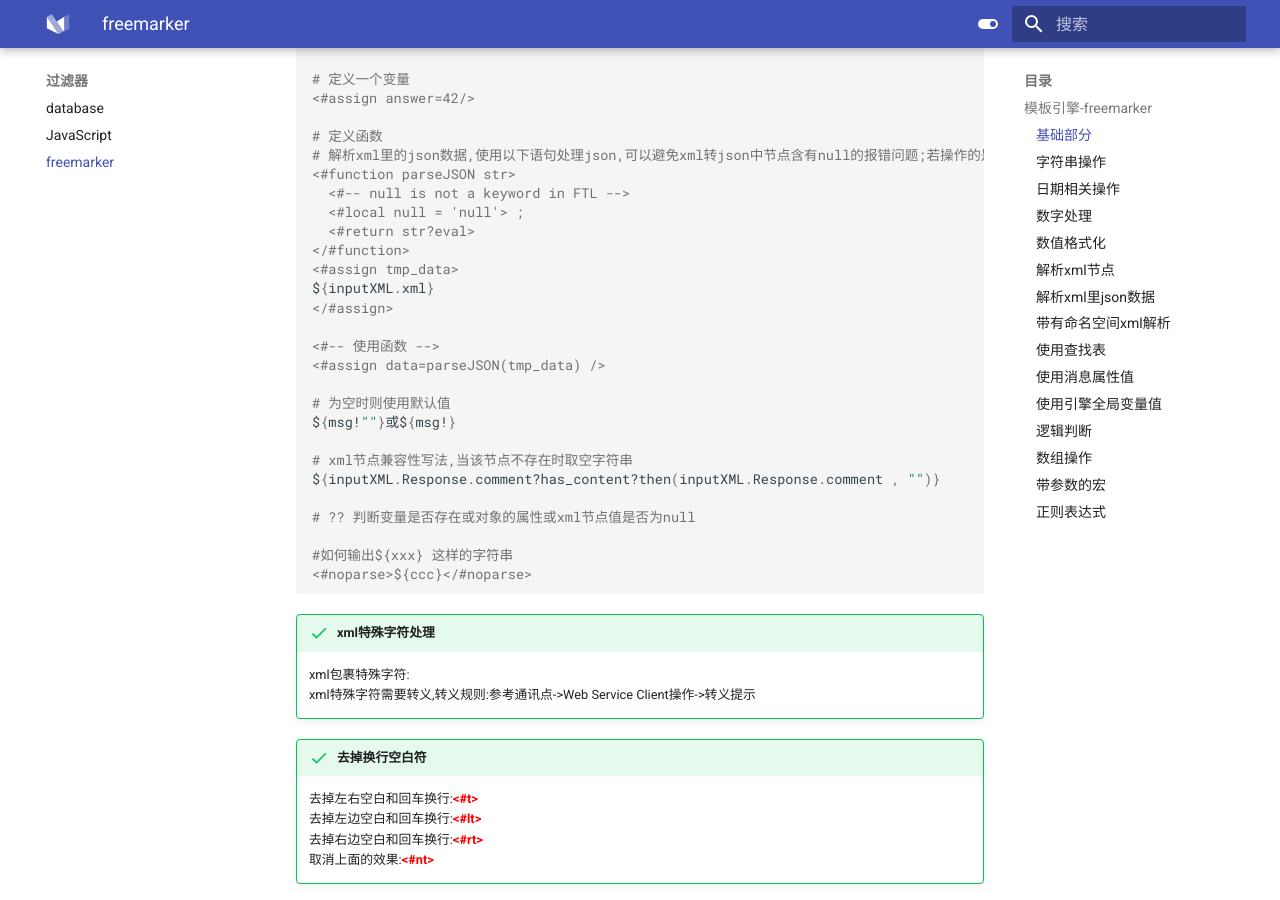
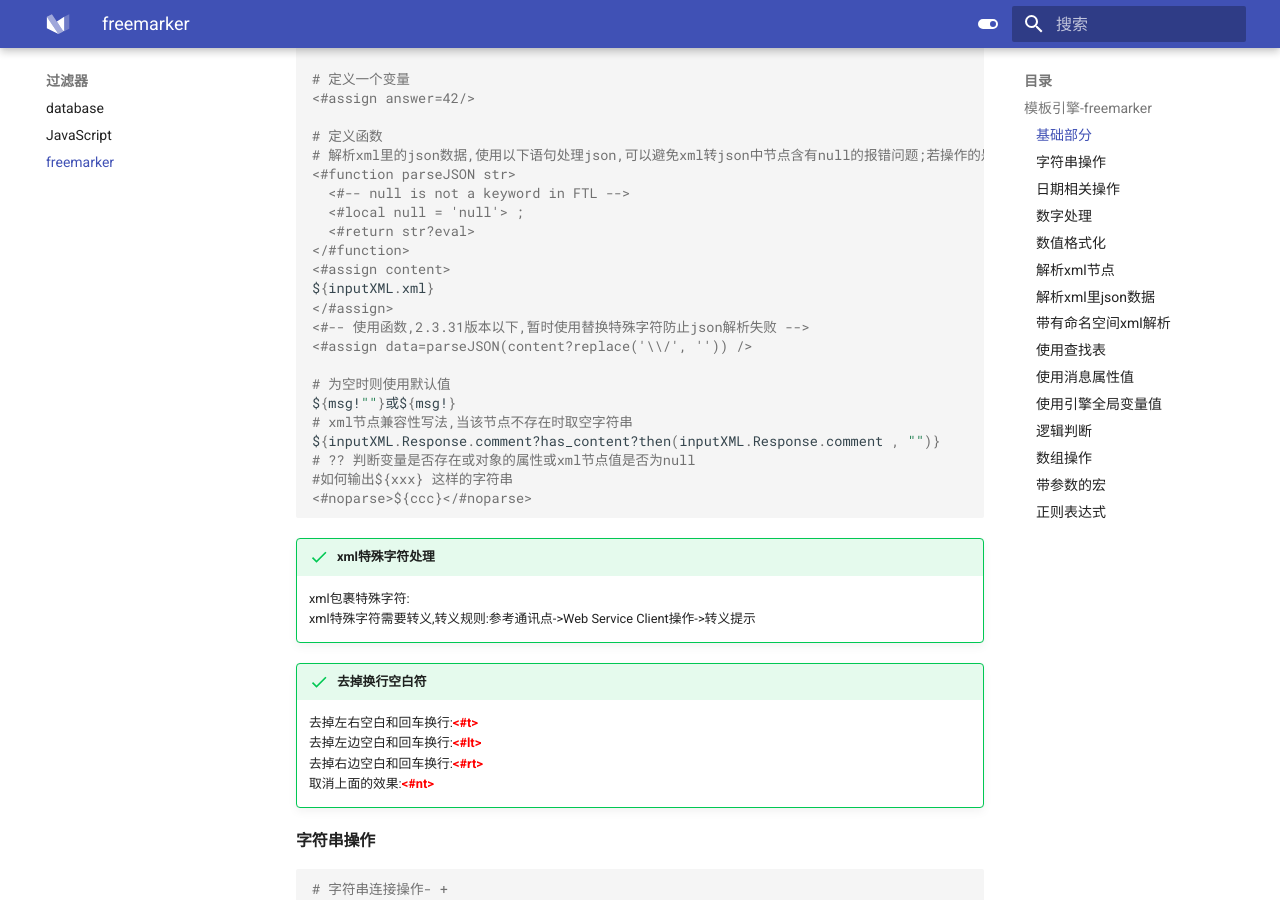
Before and after one commit to liaozhimingandy/demo, an MkDocs documentation site: the page built from docs/filter/freemarker.md, in a window 1280 px wide and 900 px high, scrolled down 607 px. Built offline with MkDocs 1.6.1 and Material for MkDocs 9.7.7, drawn with Linux system fonts in a browser that asks for light colours.

Commit message:
1.freemarker解析反序列化json临时处理方案;

````diff
--- a/docs/filter/freemarker.md
+++ b/docs/filter/freemarker.md
@@ -24,21 +24,17 @@ FreeMarker 是一款 模板引擎： 即一种基于模板和要改变的数据
   <#local null = 'null'> ;
   <#return str?eval>
 </#function>
-<#assign tmp_data>
+<#assign content>
 ${inputXML.xml}
 </#assign>
-
-<#-- 使用函数 -->
-<#assign data=parseJSON(tmp_data) />
+<#-- 使用函数,2.3.31版本以下,暂时使用替换特殊字符防止json解析失败 -->
+<#assign data=parseJSON(content?replace('\\/', '')) />
 
 # 为空时则使用默认值
 ${msg!""}或${msg!}
-
 # xml节点兼容性写法,当该节点不存在时取空字符串
 ${inputXML.Response.comment?has_content?then(inputXML.Response.comment , "")}
-
 # ?? 判断变量是否存在或对象的属性或xml节点值是否为null
-
 #如何输出${xxx} 这样的字符串
 <#noparse>${ccc}</#noparse>
 ```
````
